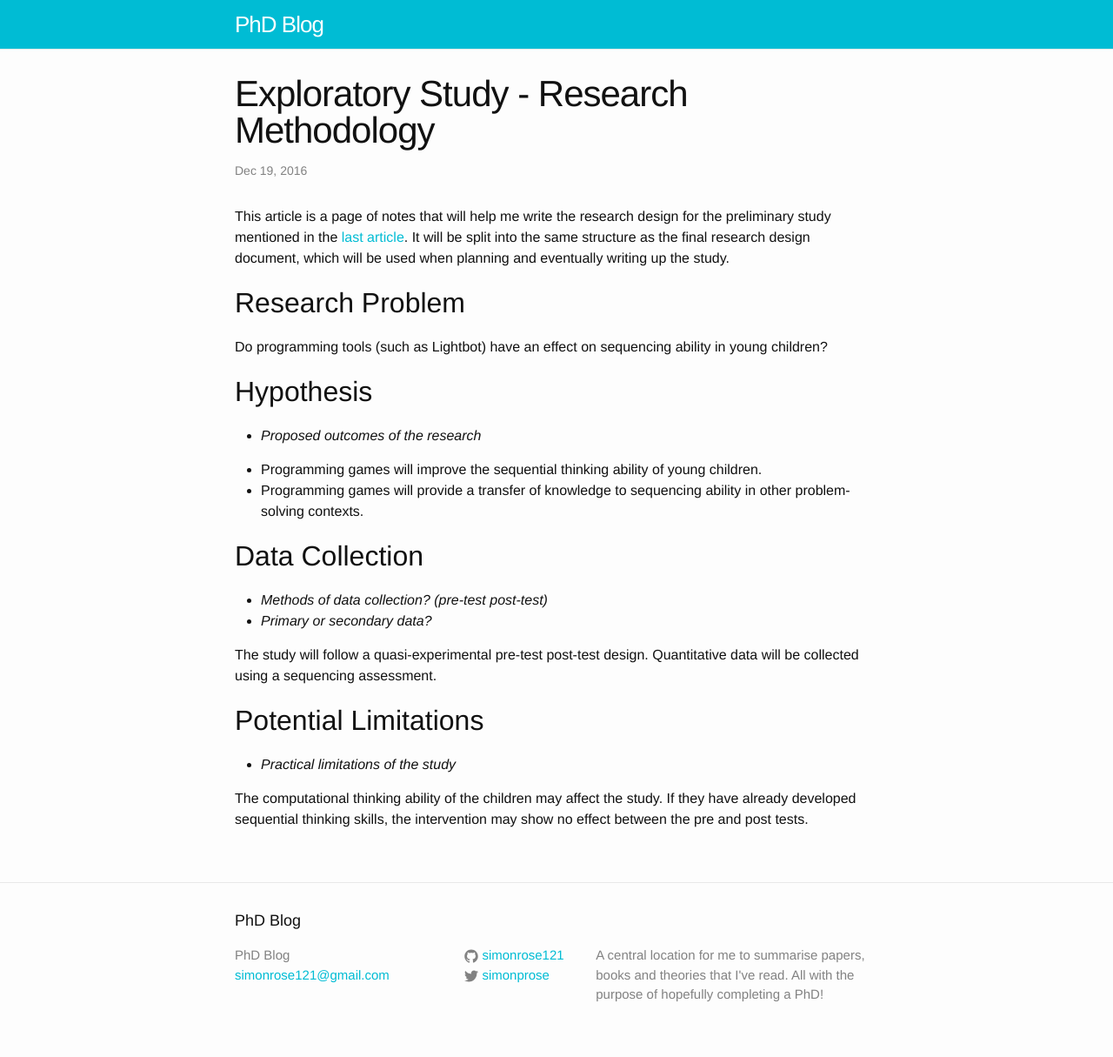
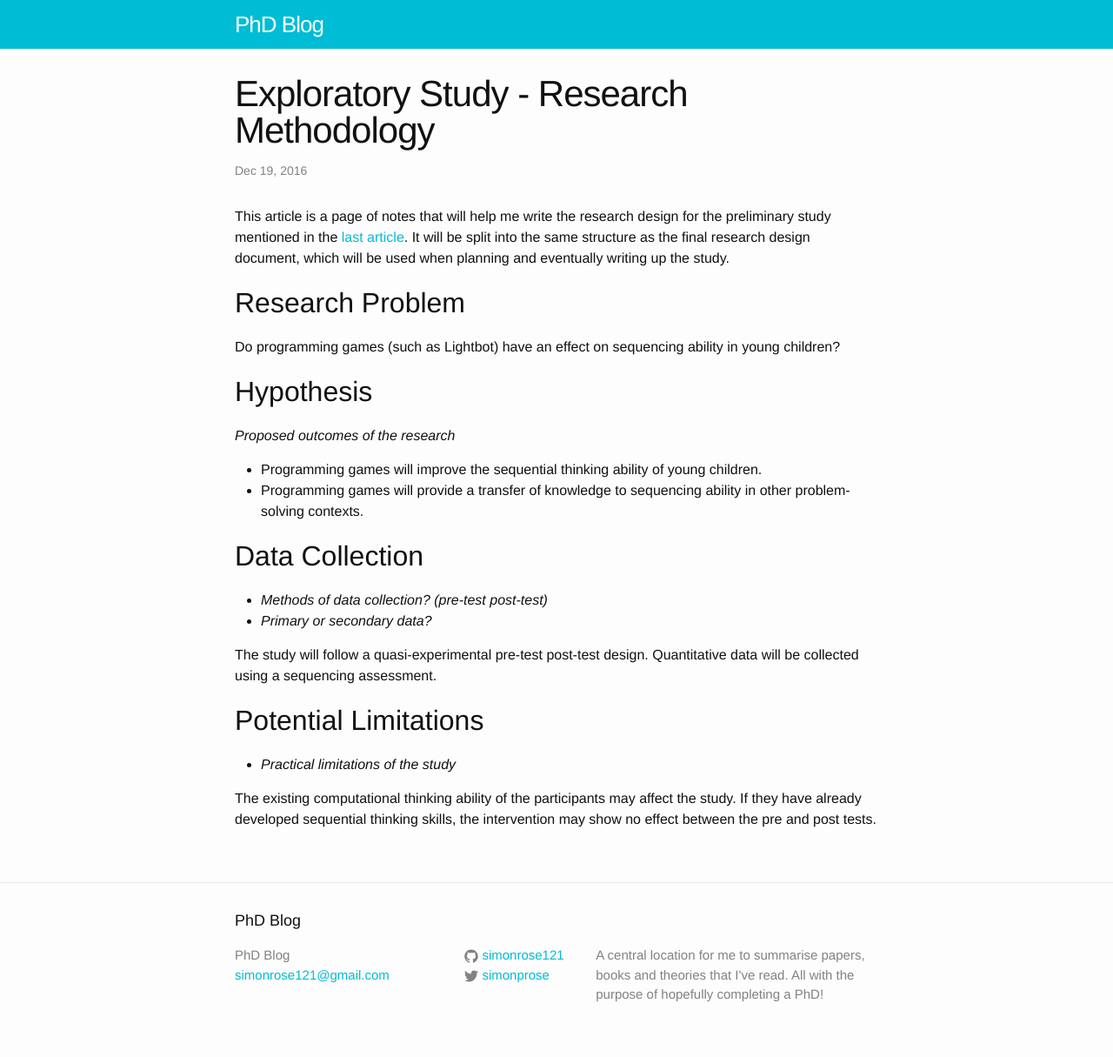
Before and after one commit to simonrose121/phd, a Jekyll site: the page built from _posts/2016-12-19-sequencing-study.md, in a window 1280 px wide. Shown: the whole page at 87% size. Built offline with Jekyll 4.4.1, drawn with Linux system fonts in a browser that asks for light colours.

Commit message:
Tools to games

```diff
--- a/_posts/2016-12-19-sequencing-study.md
+++ b/_posts/2016-12-19-sequencing-study.md
@@ -9,10 +9,10 @@ This article is a page of notes that will help me write the research design for
 
 ## Research Problem
 
-Do programming tools (such as Lightbot) have an effect on sequencing ability in young children?
+Do programming games (such as Lightbot) have an effect on sequencing ability in young children?
 
 ## Hypothesis
-- *Proposed outcomes of the research*
+*Proposed outcomes of the research*
 
 - Programming games will improve the sequential thinking ability of young children.
 - Programming games will provide a transfer of knowledge to sequencing ability in other problem-solving contexts.
@@ -26,4 +26,4 @@ The study will follow a quasi-experimental pre-test post-test design. Quantitati
 ## Potential Limitations
 - *Practical limitations of the study*
 
-The computational thinking ability of the children may affect the study. If they have already developed sequential thinking skills, the intervention may show no effect between the pre and post tests.
+The existing computational thinking ability of the participants may affect the study. If they have already developed sequential thinking skills, the intervention may show no effect between the pre and post tests.
```
